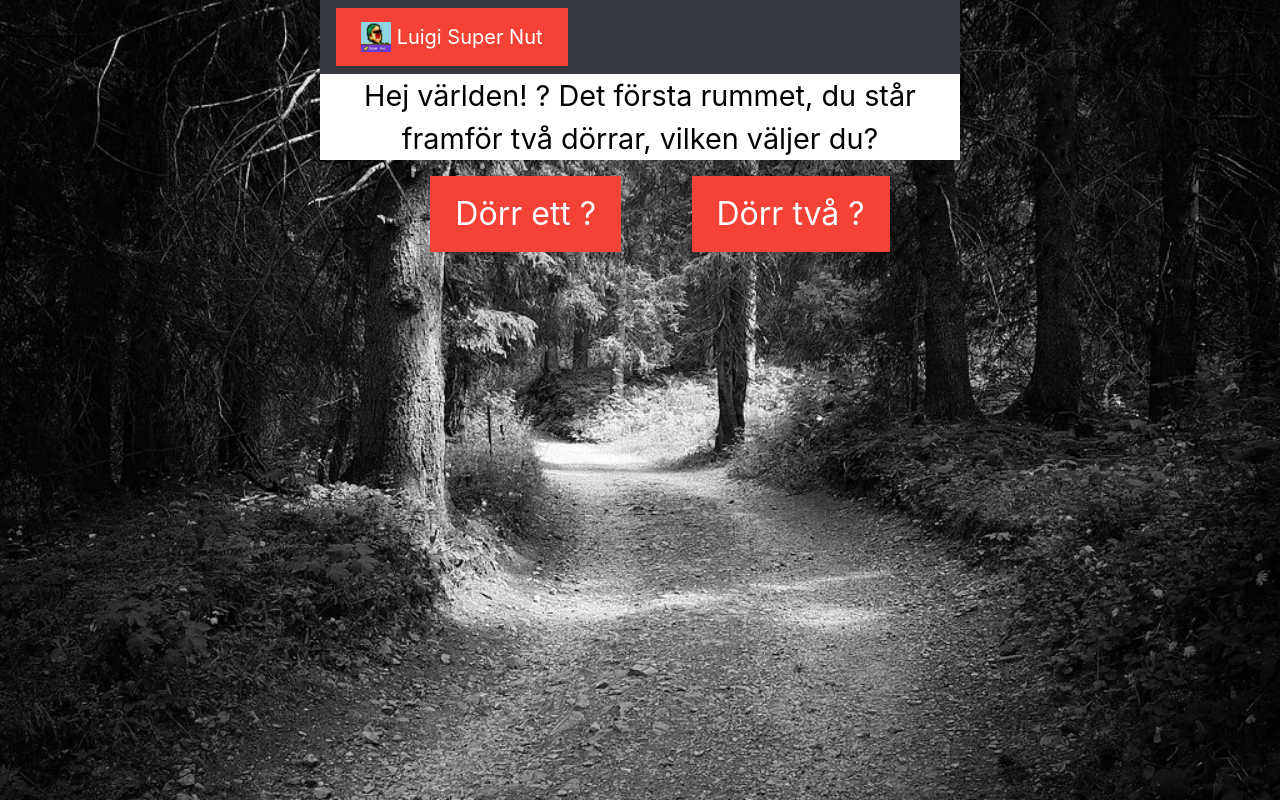
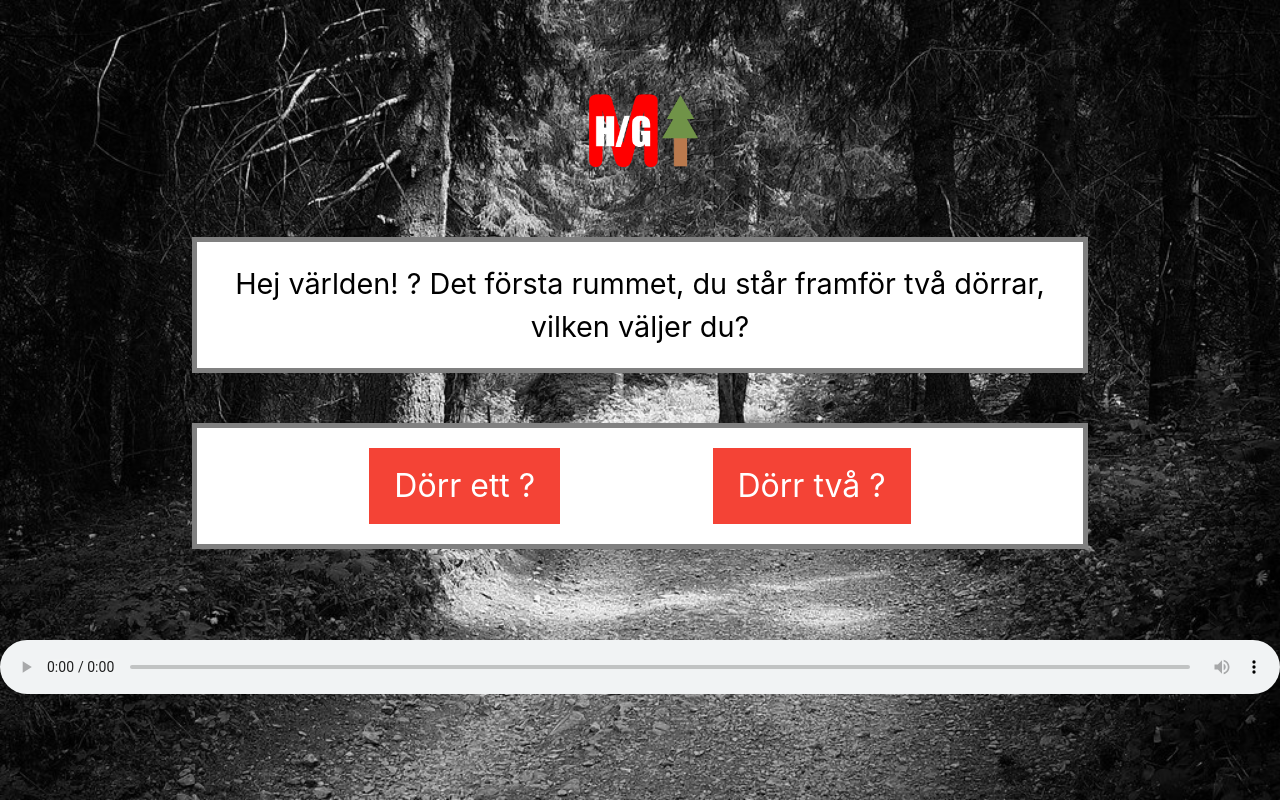
Before and after one commit to ClooaH/solo-aventyr, a PHP site: page / in a window 1280 px wide. Run offline with PHP 8.4, Linux system fonts and the light colour scheme; data comes from the database, SQL or seed files in the repository; data that the repository does not hold is empty; a stand-in replaces the project's code that opens the database connection.

Commit message:
jag är klar, tack så mycket

```diff
--- a/php/css/style.css
+++ b/php/css/style.css
@@ -1,5 +1,6 @@
 html {
     scroll-behavior: smooth;
+    margin-top: 80px;
 }
 
 body {
@@ -9,10 +10,11 @@ body {
     -o-background-size: cover;
     background-size: cover;
     font-size: 16px;
+    background-color:black;
 }
 
 main {
-    width: 50%;
+    width: 70%;
     margin: 0 auto;
 }
 
@@ -20,6 +22,7 @@ p {
     font-size: 1.8em;
     text-align: center;
     color:black;
+    margin: 0 auto;
 }
 
 ul {
@@ -28,7 +31,7 @@ ul {
     justify-content: space-evenly;
 }
 
-a:link, a:visited {
+#target:link, #target:visited {
     background-color: #f44336;
     color: white;
     padding: 14px 25px;
@@ -37,8 +40,8 @@ a:link, a:visited {
     display: inline-block;
 }
 
-a:hover, a:active {
-    background-color: red;
+#target:hover, #target:active {
+    filter: invert(100%);
 }
 
 li {
@@ -46,5 +49,32 @@ li {
 }
 
 .coolguy {
+    border-style: solid;
+    border-color: grey;
+    border-width: 5px;
     background-color: white;
+    padding:20px;
+    margin-top:50px;
 }
+
+#choices {
+    border-style: solid;
+    border-color: grey;
+    border-width: 5px;
+    background-color: white;
+    padding: 20px;
+    margin-top: 50px;
+}
+
+.center {
+    display: block;
+    margin-left: auto;
+    margin-right: auto;
+    width: 13%;
+}
+
+audio {
+    width:100%;
+    float: bottom;
+    margin-top: 75px;
+}
--- a/php/views/index_layout.php
+++ b/php/views/index_layout.php
@@ -5,26 +5,18 @@
     <meta name="viewport" content="width=device-width, initial-scale=1.0">
     <meta http-equiv="X-UA-Compatible" content="ie=edge">
     <title><?= $pageTitle; ?></title>
-    <script>
-    var sound = new Audio("sound/LuigiNutting.mp3");
-    </script>
     <link rel="stylesheet" href="https://stackpath.bootstrapcdn.com/bootstrap/4.3.1/css/bootstrap.min.css" integrity="sha384-ggOyR0iXCbMQv3Xipma34MD+dH/1fQ784/j6cY/iJTQUOhcWr7x9JvoRxT2MZw1T" crossorigin="anonymous">
     <link rel="stylesheet" href="css/style.css">
 </head>
 <body>
     <main>
-        <nav class="navbar navbar-dark bg-dark">
-            <a class="navbar-brand" href="?id=1" onClick="sound.play()">
-            <img src="img/Luigisupernut.png" width="30" height="30" class="d-inline-block align-top" alt="You cannot see the great picture. :C">
-            Luigi Super Nut
-            </a>
-        </nav>
+        <img src="img/hansogretalogga-darkbg.png" class="center" alt="You cannot see the great picture. :C">
         <div class="w3-container coolguy">
             <p>
                 <?= $story['body'] ?>
             </p>
         </div>
-        <ul>
+        <ul id="choices">
             <?php foreach ($links as $link): ?>
             <a id="target" href="index.php?id=<?= $link['target_id'] ?>">
                 <li><?= $link['description'] ?></li>
@@ -32,6 +24,11 @@
             <?php endforeach ?>
         </ul>
     </main>
+    <footer>
+        <audio controls autoplay>
+            <source src="sound/TooCrazy.mp3" type="audio/mpeg">
+        </audio>
+    </footer>
     <script src="https://code.jquery.com/jquery-3.3.1.slim.min.js" integrity="sha384-q8i/X+965DzO0rT7abK41JStQIAqVgRVzpbzo5smXKp4YfRvH+8abtTE1Pi6jizo" crossorigin="anonymous"></script>
     <script src="https://cdnjs.cloudflare.com/ajax/libs/popper.js/1.14.7/umd/popper.min.js" integrity="sha384-UO2eT0CpHqdSJQ6hJty5KVphtPhzWj9WO1clHTMGa3JDZwrnQq4sF86dIHNDz0W1" crossorigin="anonymous"></script>
     <script src="https://stackpath.bootstrapcdn.com/bootstrap/4.3.1/js/bootstrap.min.js" integrity="sha384-JjSmVgyd0p3pXB1rRibZUAYoIIy6OrQ6VrjIEaFf/nJGzIxFDsf4x0xIM+B07jRM" crossorigin="anonymous"></script>
```
Also changed, not shown: php/img/HansOchGretaLogga-darkbg.svg (added), php/img/HansoGretalogga.png (added), php/img/forest.png (added), php/img/hansogretalogga-darkbg.png (added), 2 other files.
